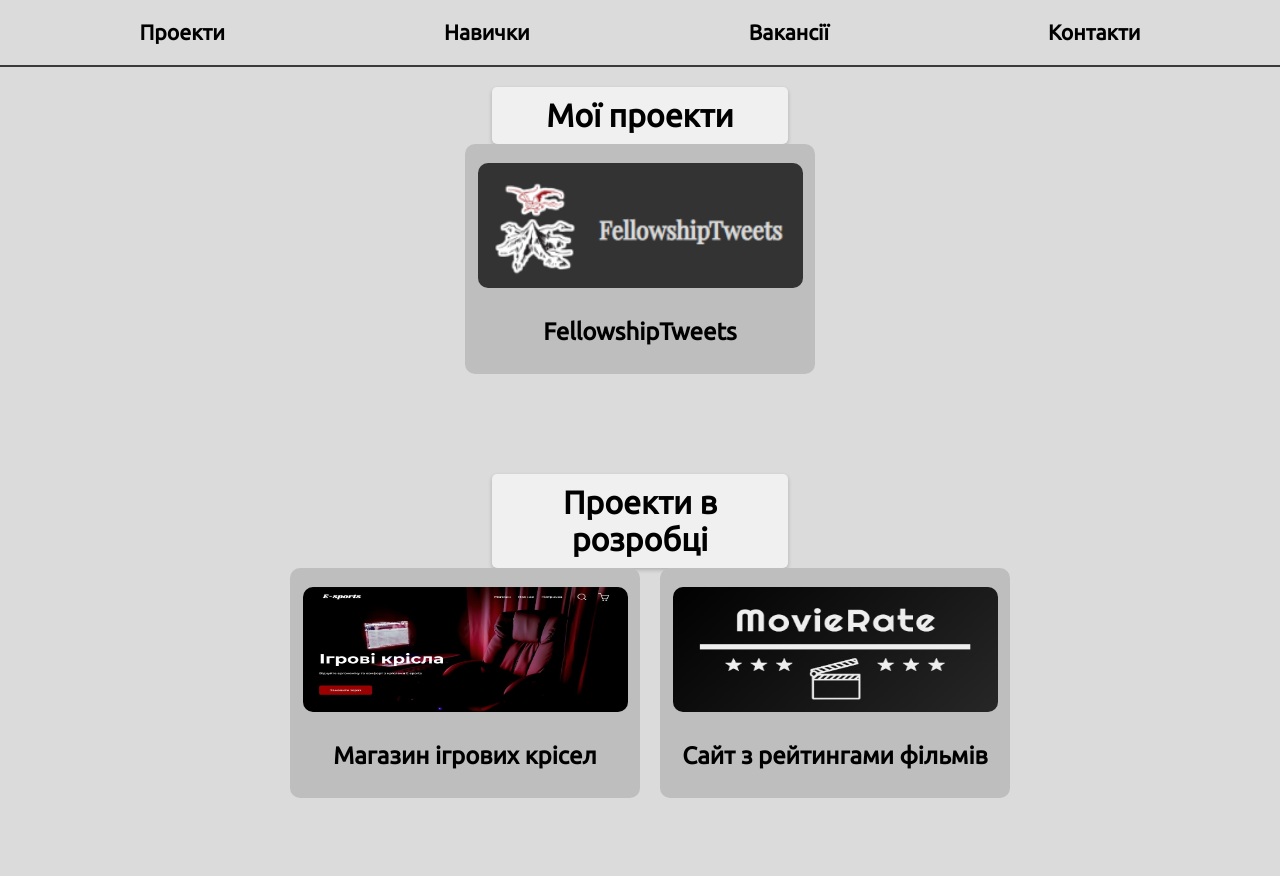
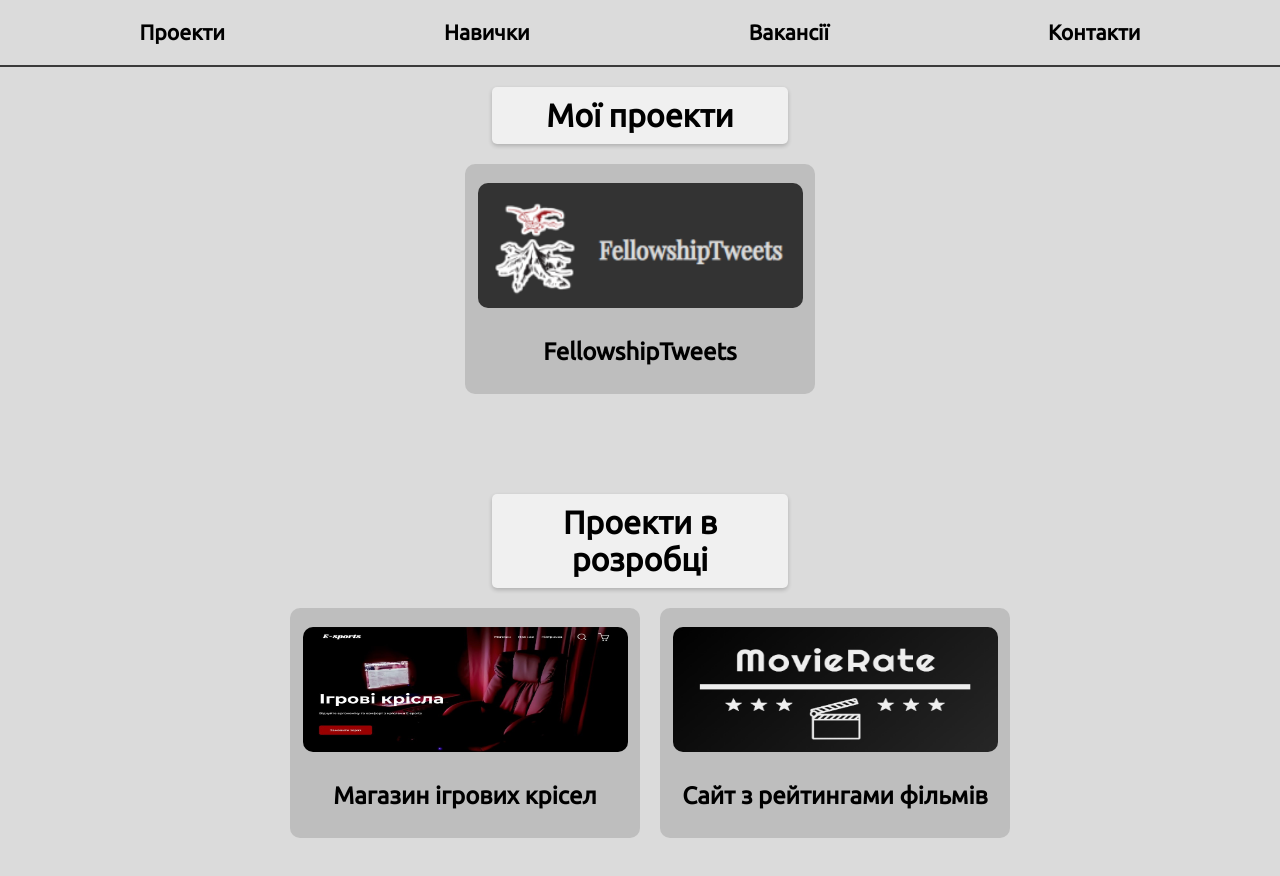
Before and after one commit to OlehYarosh/portfolio, a React (Create React App) app: page / in a window 1280 px wide. Shown: the top 876 px of the page. Built offline with nearby package versions, Linux system fonts and the light colour scheme.

Commit message:
fix retreat card

```diff
--- a/src/styles/pages/projects/Projects.css
+++ b/src/styles/pages/projects/Projects.css
@@ -15,7 +15,6 @@
     max-width: 20%;
     margin-left: auto;
     margin-right: auto;
-    margin-bottom: 0;
 }
 
 .container {
@@ -101,5 +100,5 @@
 
 .future-project {
     margin-top: 100px;
-    margin-bottom: 50px;
+    padding-bottom: 50px;
 }
```
